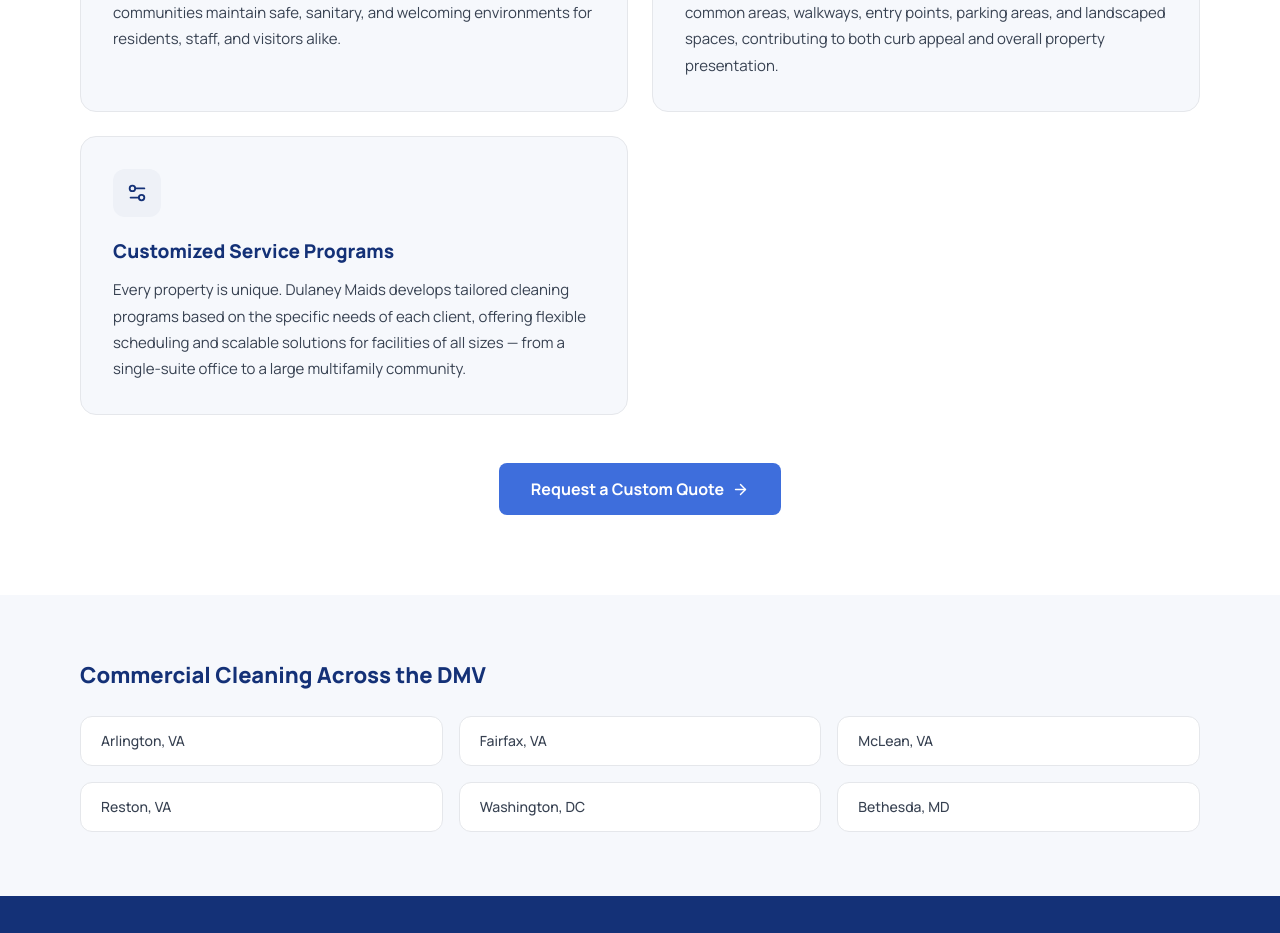
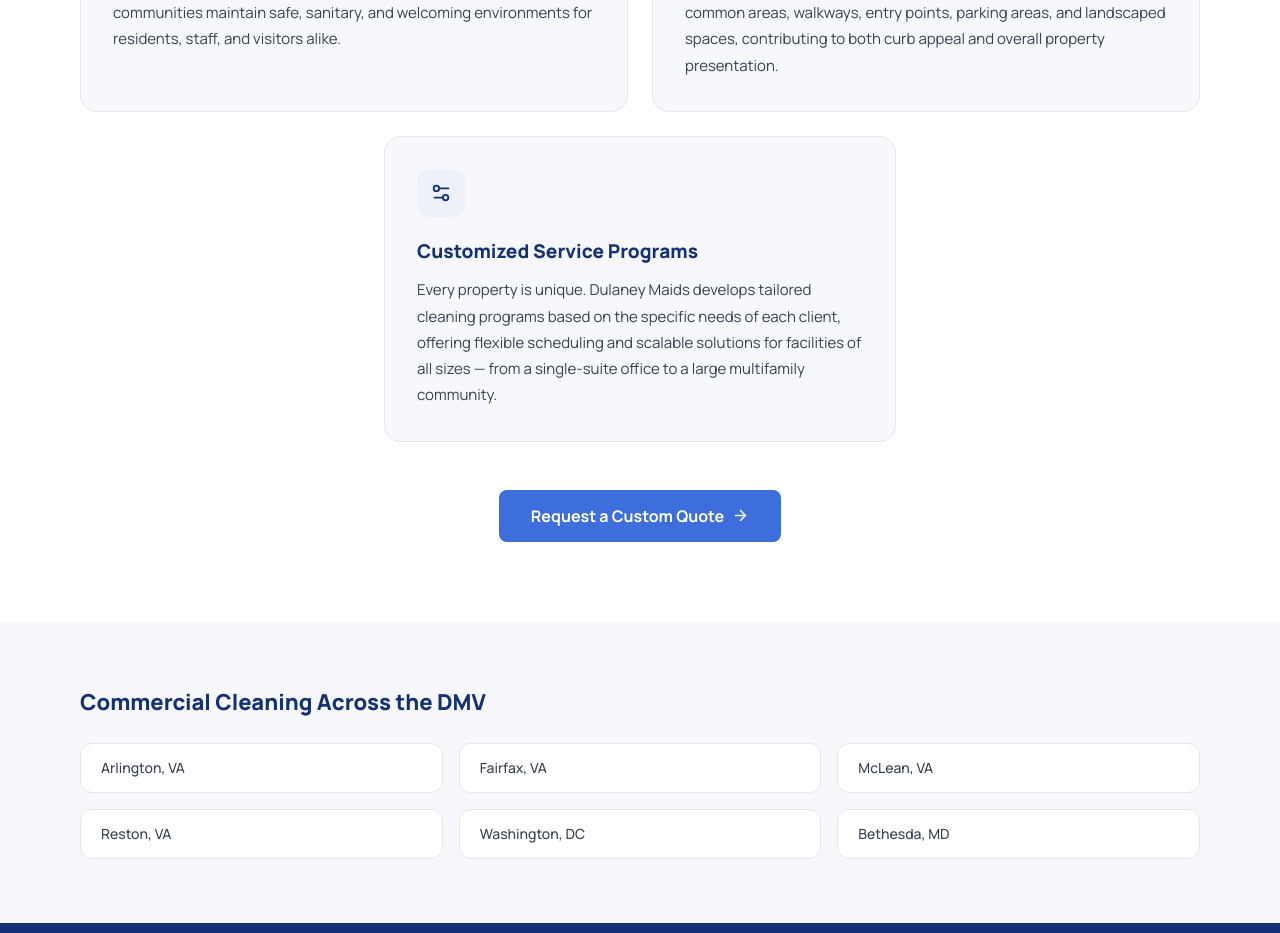
Before and after one commit to mjacobg2002-ant/DulaneyMaids, a React (Vite) app: page /commercial in a window 1280 px wide. Shown: the part 1900-2833 px from the top of the page. Built offline with nearby package versions, Linux system fonts and the light colour scheme.

Commit message:
Update Commercial.tsx

```diff
--- a/src/app/pages/Commercial.tsx
+++ b/src/app/pages/Commercial.tsx
@@ -200,7 +200,7 @@ export function Commercial() {
             </p>
           </motion.div>
 
-          <motion.div className="grid md:grid-cols-2 gap-6" {...staggerGrid}>
+          <motion.div className="grid md:grid-cols-2 gap-6 [&>*:last-child]:md:col-span-2 [&>*:last-child]:md:max-w-lg [&>*:last-child]:md:mx-auto" {...staggerGrid}>
             {solutions.map((s) => (
               <motion.div
                 key={s.id}
```
